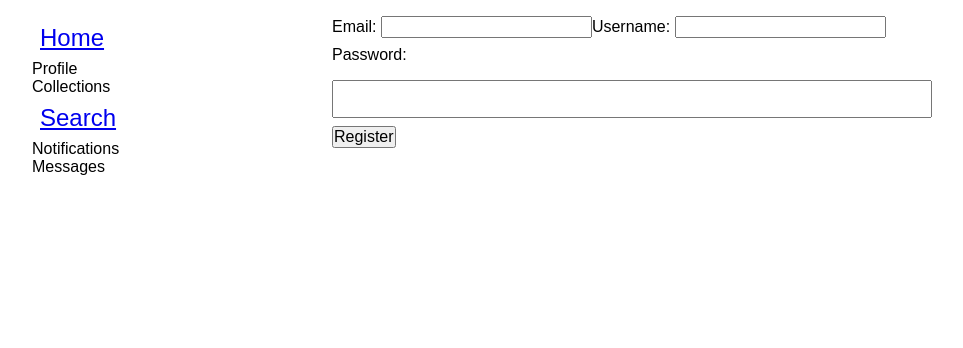
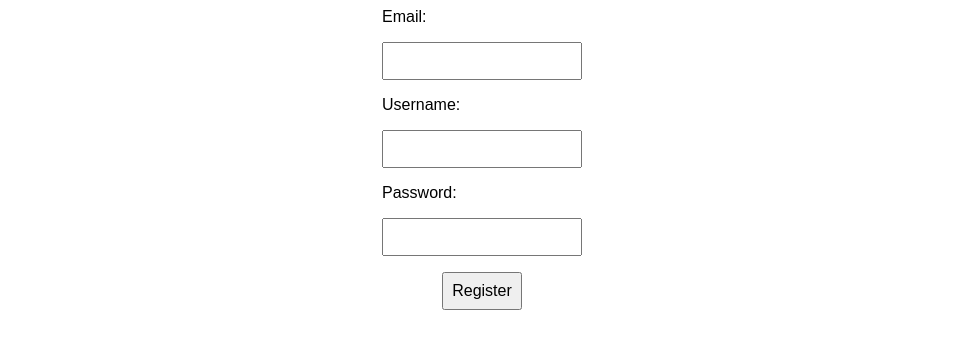
Before and after one commit to lenny-z/social-media-website, a React (Create React App) app in the folder frontend/: page /register in a window 1280 px wide. Shown: the top 348 px of the page, without its empty margins (158-1121 px from the left). Built offline with nearby package versions, Linux system fonts and the light colour scheme; no server answers.

Commit message:
Split registration form CSS into its own file

```diff
--- a/frontend/src/Register.js
+++ b/frontend/src/Register.js
@@ -1,6 +1,7 @@
 import { useState } from 'react';
 import axios from 'axios';
 import { useNavigate } from 'react-router-dom';
+import './css/Register.css';
 
 const EMAIL_COL = process.env.REACT_APP_EMAIL_COL;
 const USERNAME_COL = process.env.REACT_APP_USERNAME_COL;
@@ -39,7 +40,6 @@
 
 	function handleEmail(event) {
 		setEmail(event.target.value);
-		// console.log(EMAIL_REGEX.test(email));
 	}
 
 	function handlePassword(event) {
--- /dev/null
+++ b/frontend/src/css/Register.css
@@ -0,0 +1,37 @@
+#register-form {
+	margin: auto;
+	width: var(--id-password-width);
+}
+
+label[for='email-input'],
+label[for='username-input'],
+label[for='password-input'] {
+	display: block;
+	padding-top: var(--padding);
+	padding-bottom: var(--padding);
+}
+
+#email-input,
+#username-input,
+#password-input {
+	margin-top: var(--padding);
+	margin-bottom: var(--padding);
+	/* Prevent extension past parent */
+	box-sizing: border-box;
+	width: 100%;
+	padding: var(--padding);
+}
+
+input[value='Register'] {
+	display: block;
+	margin: auto;
+	margin-top: var(--padding);
+	margin-bottom: var(--padding);
+	padding: var(--padding);
+}
+
+/* a[href='/register'] {
+	display: block;
+	padding: var(--padding);
+	text-align: center;
+} */
```
Also changed, not shown: frontend/src/index.js (+6 -6 lines).
